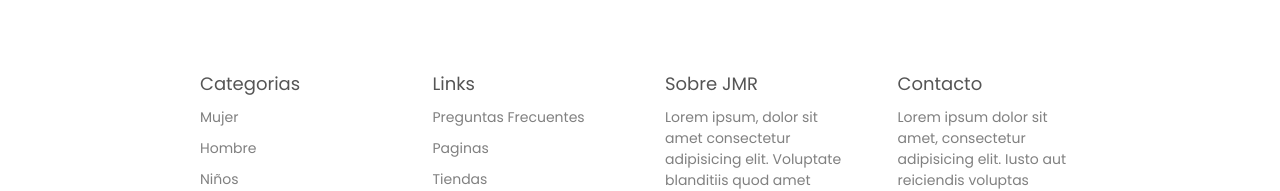
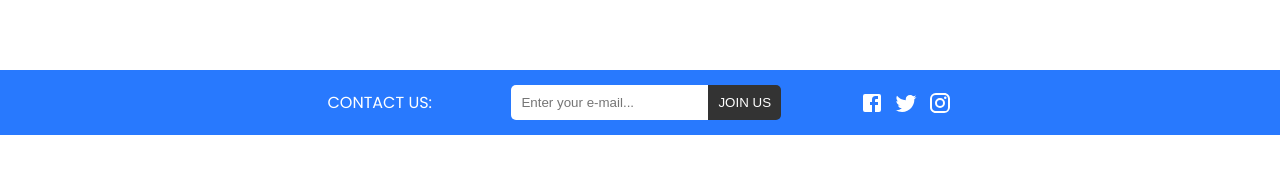
Before and after one commit to JMRodriguez-work/e-commerce-clothing, a React (Vite) app in the folder client/: page / in a window 1280 px wide. Shown: the part 3014-3205 px from the top of the page. Built offline with nearby package versions, Linux system fonts and the light colour scheme.

Commit message:
ADD: Contact component

```diff
--- /dev/null
+++ b/client/src/components/Contact/Contact.css
@@ -0,0 +1,60 @@
+.contact {
+    background-color: #2879fe;
+    color: #fff;
+    padding: 15px;
+    display: flex;
+    align-items: center;
+    justify-content: center;
+}
+
+.contact-wrapper {
+    width: 50%;
+    display: flex;
+    justify-content: space-between;
+    align-items: center;
+}
+
+.contact-wrapper__email input {
+    padding: 10px;
+    border: none;
+    outline: none;
+    border-radius: 5px 0 0 5px;
+}
+
+.contact-wrapper__email .email-button {
+    padding: 10px;
+    color: #fff;
+    background-color: #333;
+    border-radius: 0 5px 5px 0;
+    border: none;
+    cursor: pointer;
+}
+
+.contact-wrapper__icons {
+    display: flex;
+    gap: 10px;
+    cursor: pointer;
+}
+
+@media screen and (max-width: 768px) {
+    .contact {
+        padding: 10px 5px;
+    }
+
+    .contact-wrapper {
+        width: 70%;
+    }
+}
+
+@media screen and (max-width: 425px) {
+    .contact {
+        font-size: 12px;
+    }
+
+    .contact-wrapper {
+        flex-direction: column;
+        gap: 5px;
+    }
+
+
+}
--- /dev/null
+++ b/client/src/components/Contact/Contact.jsx
@@ -0,0 +1,26 @@
+import React from 'react';
+import './Contact.css';
+import FacebookIcon from '@mui/icons-material/Facebook';
+import TwitterIcon from '@mui/icons-material/Twitter';
+import InstagramIcon from '@mui/icons-material/Instagram';
+
+const Contact = () => {
+  return (
+    <div className='contact'>
+        <div className="contact-wrapper">
+            <span>CONTACT US:</span>
+            <div className="contact-wrapper__email">
+                <input type="email" placeholder="Enter your e-mail..." />
+                <button className='email-button' type='button'>JOIN US</button>
+            </div>
+            <div className="contact-wrapper__icons">
+                <FacebookIcon />
+                <TwitterIcon />
+                <InstagramIcon />
+            </div>
+        </div>
+    </div>
+  )
+}
+
+export { Contact }
--- a/client/src/components/index.js
+++ b/client/src/components/index.js
@@ -4,3 +4,4 @@ export { Slider } from "./Slider/Slider";
 export { FeaturedProducts } from "./FeaturedProducts/FeaturedProducts";
 export { Card } from "./Card/Card";
 export { Categories } from "./Categories/Categories";
+export { Contact } from "./Contact/Contact";
--- a/client/src/pages/Home/Home.jsx
+++ b/client/src/pages/Home/Home.jsx
@@ -1,6 +1,6 @@
 import React from "react";
 import "./Home.css";
-import { Categories, FeaturedProducts, Slider } from "../../components";
+import { Categories, Contact, FeaturedProducts, Slider } from "../../components";
 
 
 
@@ -11,6 +11,7 @@ const Home = () => {
       <FeaturedProducts type="featured" />
       <Categories />
       <FeaturedProducts type="trending" />
+      <Contact />
     </div>
   );
 };
```
Also changed, not shown: client/src/pages/Products/Products.css (added).
